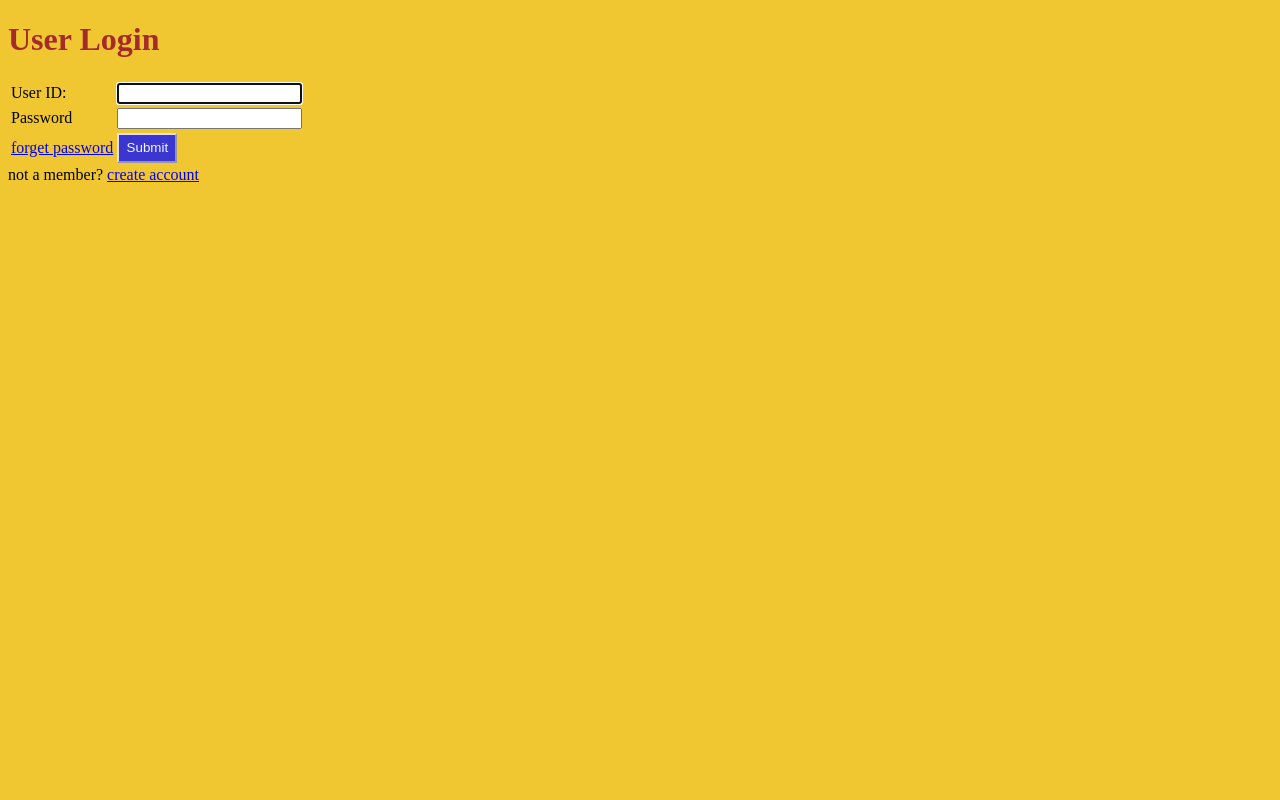
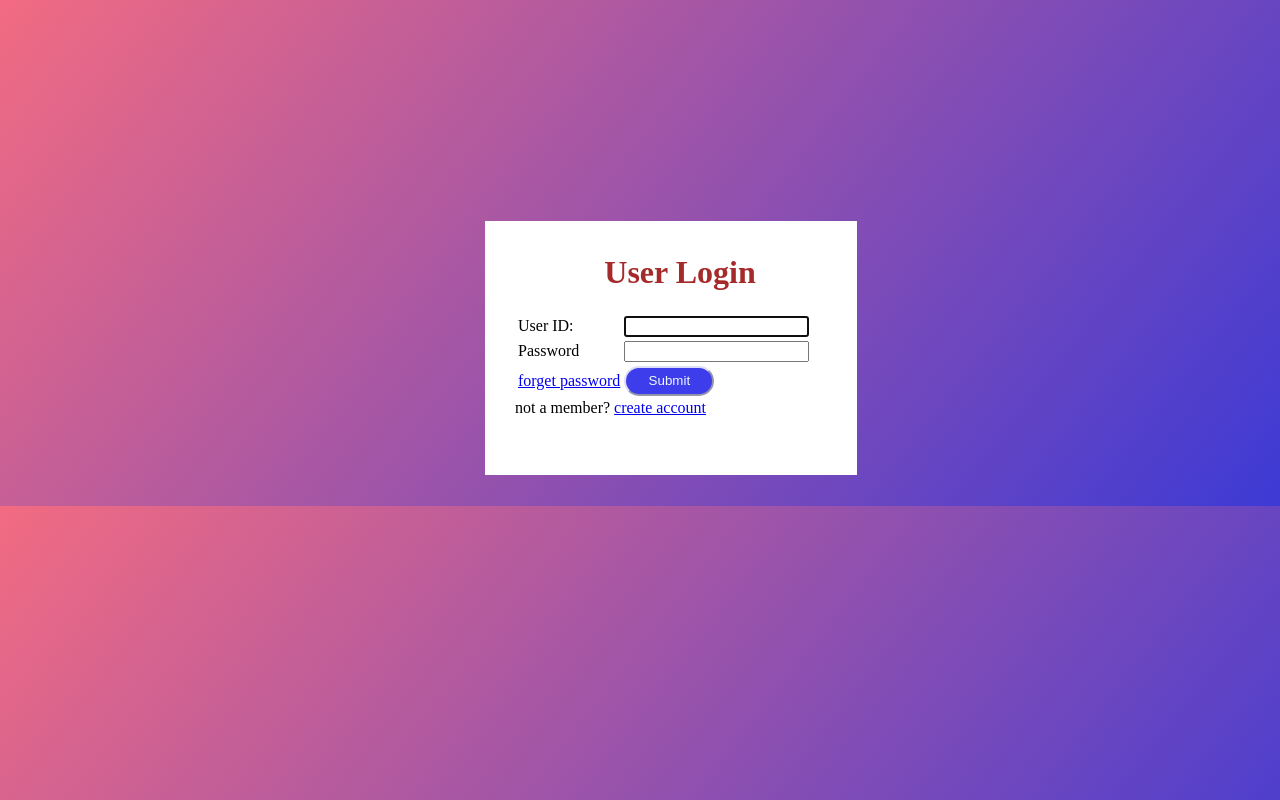
Before and after one commit to poojarupanwar/mini-projects, a plain HTML site: page userLogin.html in a window 1280 px wide. Drawn offline with Linux system fonts and the light colour scheme.

Commit message:
Update styles.css useLogin.html
background change center alignment styling added

```diff
--- a/styles.css
+++ b/styles.css
@@ -1,14 +1,22 @@
 body{
-    background-color: rgba(240, 197, 41, 0.959);
+    background-image: linear-gradient(128deg,rgb(242, 107, 130),rgb(61, 58, 213));;
 }
 h1{
     color: brown;
+    text-align: center;
 }
 button{
     background-color: rgba(33, 33, 232, 0.87);
     color: aliceblue;
     height: 30px;
-    width: 60px;
-    border-radius: 2%;
+    width: 90px;
+    border-radius: 20px;
     border-color: rgba(239, 239, 248, 0.904);
 }
+.center{
+    margin: 221px 59px 31px 477px;
+    padding: 12px 12px 12px 30px;
+    background-color: white;
+    height: 230px;
+    width: 330px;
+}
--- a/userLogin.html
+++ b/userLogin.html
@@ -5,7 +5,10 @@
    <link rel="stylesheet" href="styles.css">
 </head>
 <body>
+
+    <div class="center">
     <h1>User Login</h1>
+
      <form action="register.js">
         <table>
             <div class="uname">
@@ -36,5 +39,6 @@
             </tr>
         </table>
      </form>
+    </div>
 </body>
 </html>
```
Also changed, not shown: registration.html (+1 -0 lines).
